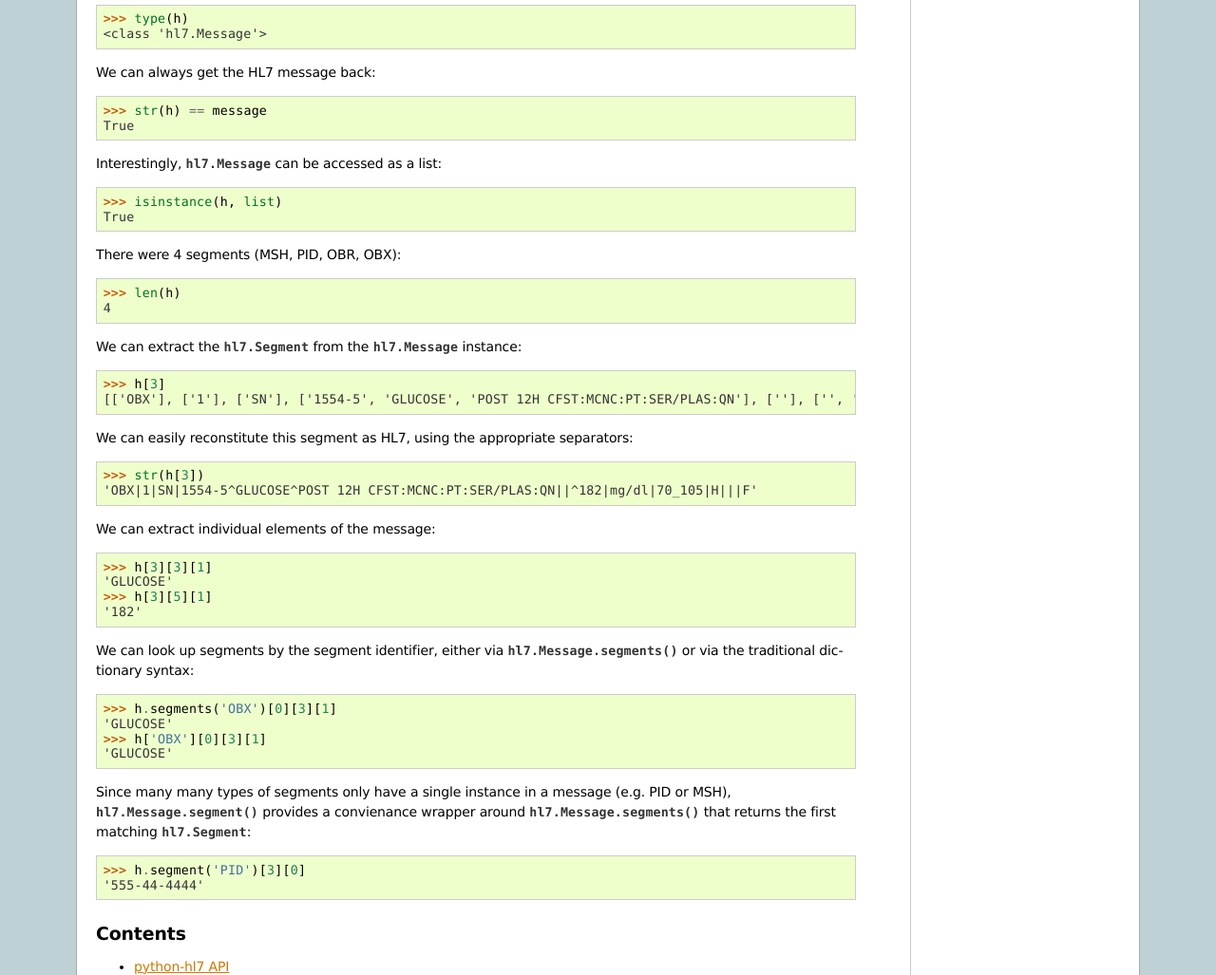
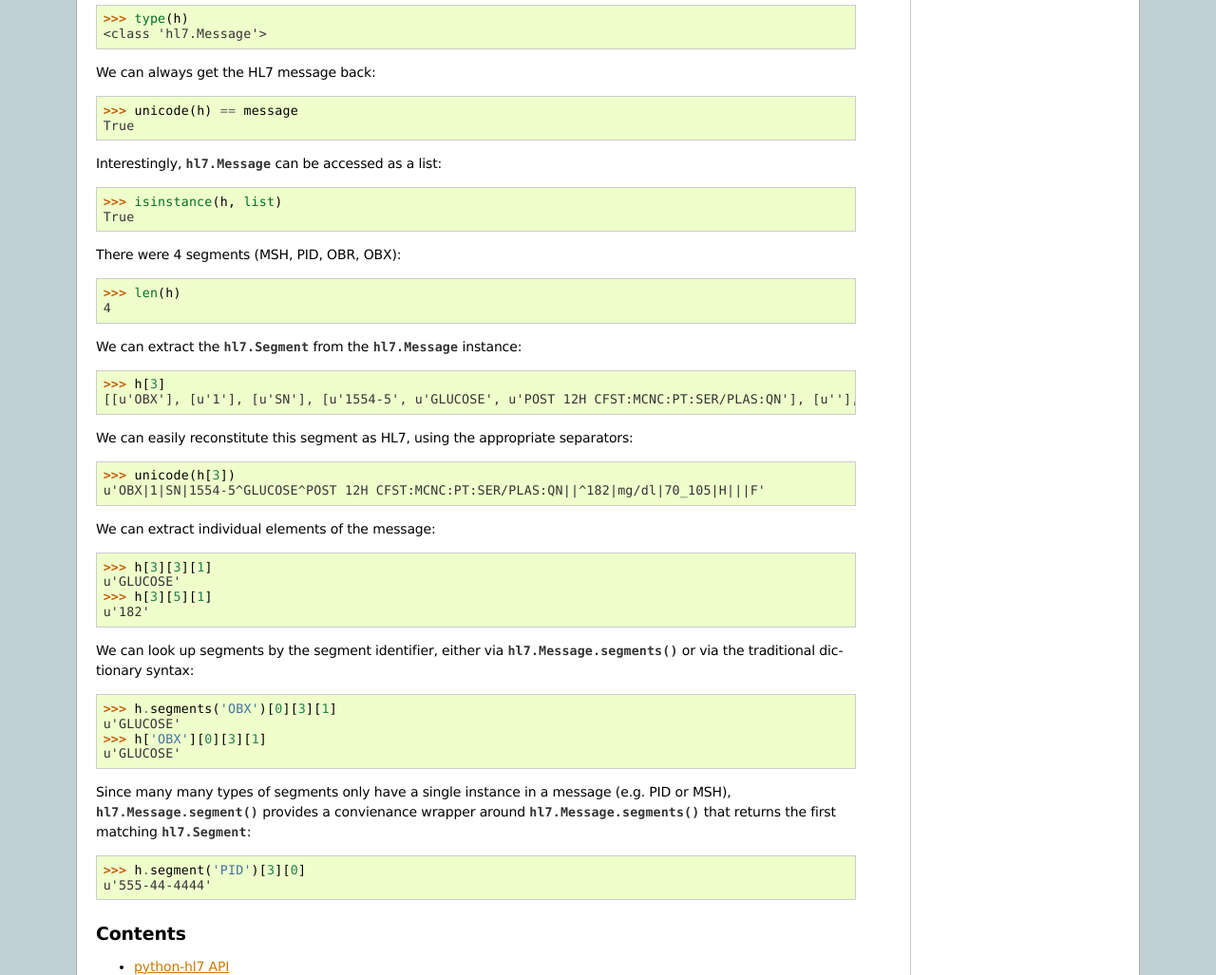
Before and after one commit to johnpaulett/python-hl7, a Sphinx documentation site: the page built from docs/index.rst, in a window 1280 px wide. Shown: the part 730-1757 px from the top of the page at 95% size. Built offline with Sphinx 7.4.7, drawn with Linux system fonts in a browser that asks for light colours.

Commit message:
Use unicode throughout python-hl7 since the spec allows non-ASCII.
If the message contains non-ASCII, it is up to the caller of hl7.parse to
decode the string to unicode.

```diff
--- a/docs/api.rst
+++ b/docs/api.rst
@@ -17,7 +17,7 @@ Data Types
 ----------
 
 .. autoclass:: hl7.Container
-   :members: __str__
+   :members: __unicode__
 
 .. autoclass:: hl7.Message
    :members: segments, segment, __getitem__
--- a/docs/changelog.rst
+++ b/docs/changelog.rst
@@ -7,6 +7,9 @@ Change Log
 * Converted ``hl7.segment`` and ``hl7.segments`` into methods on
   :py:class:`hl7.Message`.
 * Support dict-syntax for getting Segments from a Message (e.g. ``message['OBX']``)
+* Use unicode throughout python-hl7 since the HL7 spec allows non-ASCII characters.
+  It is up to the caller of `py:func:`hl7.parse` to convert non-ASCII messages
+  into unicode.
 * Refactored from single hl7.py file into the hl7 module.
 * Added Sphinx `documentation <http://python-hl7.readthedocs.org>`_.
   Moved project to `github <http://github.com/johnpaulett/python-hl7>`_.
--- a/docs/index.rst
+++ b/docs/index.rst
@@ -60,7 +60,7 @@ We can always get the HL7 message back:
 
 .. doctest::
 
-    >>> str(h) == message
+    >>> unicode(h) == message
     True
 
 Interestingly, :py:class:`hl7.Message` can be accessed as a list:
@@ -83,24 +83,24 @@ We can extract the :py:class:`hl7.Segment` from the
 .. doctest::
 
     >>> h[3]
-    [['OBX'], ['1'], ['SN'], ['1554-5', 'GLUCOSE', 'POST 12H CFST:MCNC:PT:SER/PLAS:QN'], [''], ['', '182'], ['mg/dl'], ['70_105'], ['H'], [''], [''], ['F']]
+    [[u'OBX'], [u'1'], [u'SN'], [u'1554-5', u'GLUCOSE', u'POST 12H CFST:MCNC:PT:SER/PLAS:QN'], [u''], [u'', u'182'], [u'mg/dl'], [u'70_105'], [u'H'], [u''], [u''], [u'F']]
 
 We can easily reconstitute this segment as HL7, using the
 appropriate separators:
 
 .. doctest::
 
-    >>> str(h[3])
-    'OBX|1|SN|1554-5^GLUCOSE^POST 12H CFST:MCNC:PT:SER/PLAS:QN||^182|mg/dl|70_105|H|||F'
+    >>> unicode(h[3])
+    u'OBX|1|SN|1554-5^GLUCOSE^POST 12H CFST:MCNC:PT:SER/PLAS:QN||^182|mg/dl|70_105|H|||F'
 
 We can extract individual elements of the message:
 
 .. doctest::
 
     >>> h[3][3][1]
-    'GLUCOSE'
+    u'GLUCOSE'
     >>> h[3][5][1]
-    '182'
+    u'182'
 
 We can look up segments by the segment identifier, either via
 :py:meth:`hl7.Message.segments` or via the traditional dictionary
@@ -109,9 +109,9 @@ syntax:
 .. doctest::
 
     >>> h.segments('OBX')[0][3][1]
-    'GLUCOSE'
+    u'GLUCOSE'
     >>> h['OBX'][0][3][1]
-    'GLUCOSE'
+    u'GLUCOSE'
 
 Since many many types of segments only have a single instance in a message
 (e.g. PID or MSH), :py:meth:`hl7.Message.segment` provides a convienance
@@ -121,7 +121,7 @@ wrapper around :py:meth:`hl7.Message.segments` that returns the first matching
 .. doctest::
 
     >>> h.segment('PID')[3][0]
-    '555-44-4444'
+    u'555-44-4444'
 
 Contents
 --------
```
Also changed, not shown: hl7/__init__.py (+25 -10 lines), 1 other file.
